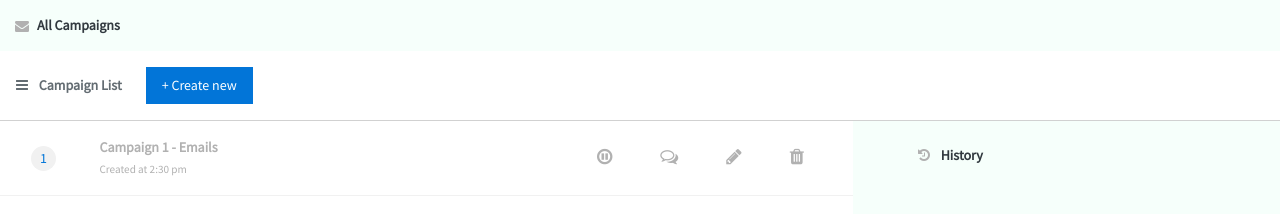
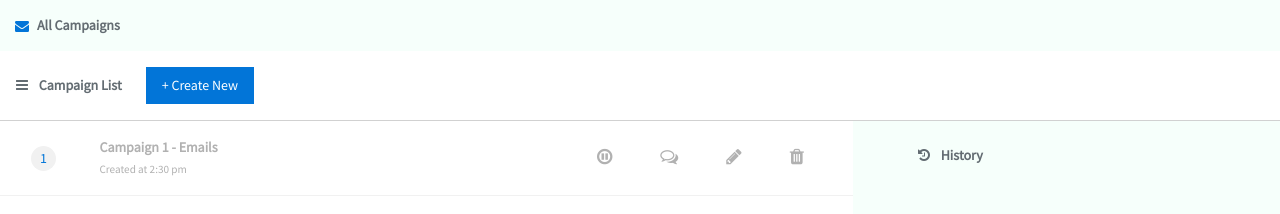
Before and after one commit to Pratikgit1/campaign-management, a React (Create React App) app: page / in a window 1280 px wide. Shown: the top 214 px of the page. Built offline with nearby package versions, Linux system fonts and the light colour scheme.

Commit message:
icon css update
icon css update

```diff
--- a/src/components/header/header.js
+++ b/src/components/header/header.js
@@ -9,8 +9,8 @@ class Header extends Component {
     return (
       <div className="row">
         <div className="col-12 l-header">
-          <i className="fa fa-envelope mr-2" aria-hidden="true" />{" "}
-          <b>All Campaigns</b>
+          <i className="fa fa-envelope mr-2 text-primary" aria-hidden="true" />{" "}
+          <b className="text-muted">All Campaigns</b>
         </div>
 
         <div className="col-12 p-3 l-section-end">
@@ -21,7 +21,7 @@ class Header extends Component {
             onClick={this.createNew}
           >
             {" "}
-            + Create new
+            + Create New
           </button>
         </div>
       </div>
--- a/src/components/history/history.js
+++ b/src/components/history/history.js
@@ -84,7 +84,8 @@ class History extends Component {
   render() {
     return (
       <div className="l-align-history pt-4">
-        <i className="fa fa-history mr-2" aria-hidden="true" /> <b>History</b>
+        <i className="fa fa-history mr-2 text-muted" aria-hidden="true" />{" "}
+        <b className="text-muted">History</b>
         <div className="pt-2 pb-3">
           <b>
             {this.props.selectedId > 0
@@ -102,7 +103,7 @@ class History extends Component {
                   (item, index) => (
                     <li
                       className="timeline-inverted"
-                      key={item.code + index * 3}
+                      key={item.code + index * 3 + index * 2 + index}
                     >
                       <div
                         className={"timeline-badge " + this.getType(item.code)}
```
